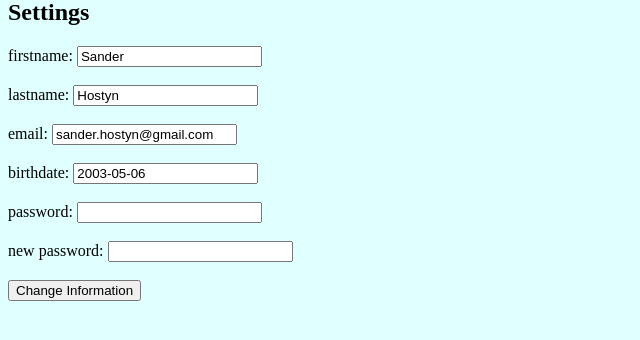
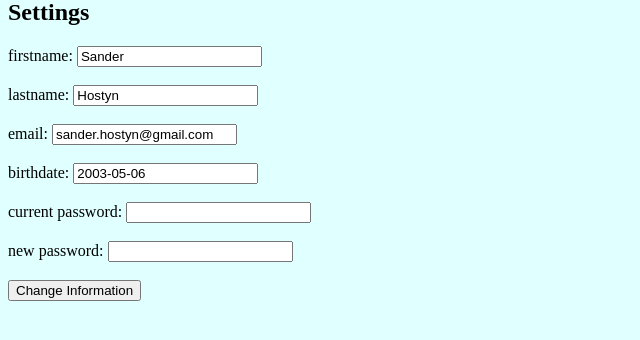
Before and after one commit to Micha221/InspirationLAB, a PHP site: page /settings.php in a window 1280 px wide. Shown: the part 179-519 px from the top of the page, without its empty margins (0-640 px from the left). Run offline with PHP 8.4, Linux system fonts and the light colour scheme; a user stored in the database is signed in.

Commit message:
Update settings.php

```diff
--- a/settings.php
+++ b/settings.php
@@ -48,7 +48,7 @@
                     </div>
                     <br>
                     <div class="changeinfo">
-                    <?php echo "password:"?>   <input type="password" id="currentPassword" name="password">
+                    <?php echo "current password:"?>   <input type="password" id="currentPassword" name="password">
                     </div>
                     <br>
                     <div class="changeinfo">
```
